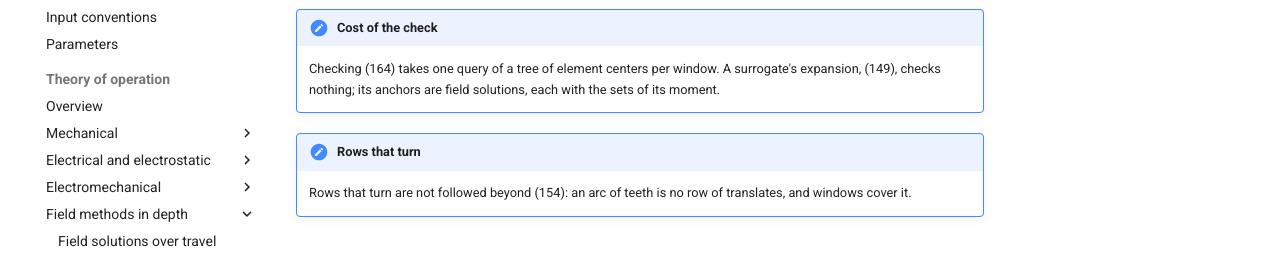
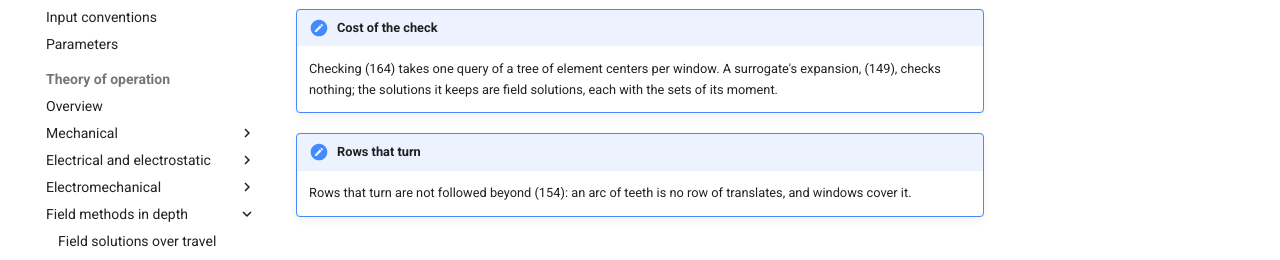
Before and after one commit to Cao-RQM-Lab/connflex-core, an MkDocs documentation site: the page built from docs/theory/travel.md, in a window 1280 px wide and 900 px high, scrolled down 1248 px. Shown: the part 199-459 px from the top of the window. Built offline with MkDocs 1.6.1 and Material for MkDocs 9.7.7, drawn with Linux system fonts in a browser that asks for light colours; comment, search, counter and statistics services are not loaded.

Commit message:
Call the field solutions a cluster keeps kept, and export Interaction
"Anchor" named both the body that holds a structure and a field solution
the surrogate keeps, on the usage, motion, and travel pages and in
Cluster.anchors; the count is Cluster.kept and the kept entry of to_dict
now. Interaction, the feature size and method of a pair of nets that the
methods and symbols pages name, is importable from connflex_core. The
matrix docstring says that expand carries the sum and leaves the parts.

```diff
--- a/docs/theory/travel.md
+++ b/docs/theory/travel.md
@@ -68,8 +68,8 @@ overhang of the bar does, and with $d_i$ of 60 micrometers both stay within
 
 !!! note "Cost of the check"
     Checking (164) takes one query of a tree of element centers per window.
-    A surrogate's expansion, (149), checks nothing; its anchors are field
-    solutions, each with the sets of its moment.
+    A surrogate's expansion, (149), checks nothing; the solutions it keeps are
+    field solutions, each with the sets of its moment.
 
 !!! note "Rows that turn"
     Rows that turn are not followed beyond (154): an arc of teeth is no row
```
Also changed, not shown: CHANGELOG.md (+7 -2 lines), docs/theory/motion.md (+1 -1 lines), docs/usage.md (+2 -2 lines), src/connflex_core/__init__.py (+7 -1 lines), 3 other files.
